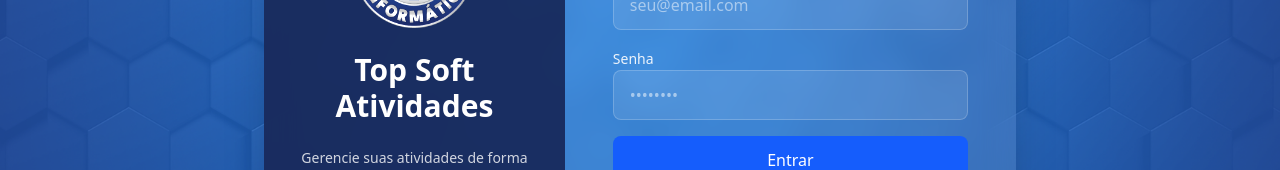
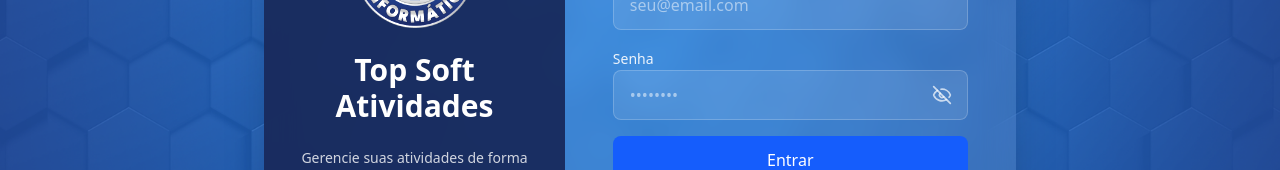
Before and after one commit to M4rcosDEV/whatsbot, a Next.js app in the folder whatsbot/: page /login in a window 1280 px wide. Shown: the part 352-522 px from the top of the page. Built offline with nearby package versions, Linux system fonts and the light colour scheme; no server answers.

Commit message:
`feat: Add password visibility toggle to login page`

```diff
--- a/whatsbot/src/app/(Auth)/login/page.tsx
+++ b/whatsbot/src/app/(Auth)/login/page.tsx
@@ -7,13 +7,17 @@
 import Image from 'next/image';
 import LoginLayout from '../layout';
 import CircularProgress from '@mui/material/CircularProgress';
+import { Eye, EyeClosed, EyeOff } from 'lucide-react';
+import { log } from '@/lib/log';
 
 export default function LoginPage() {
   const [email, setEmail] = useState('');
   const [senha, setSenha] = useState('');
   const [erro, setErro] = useState('');
   const router = useRouter();
-  const [loading, setLoading]= useState(false);
+  const [loading, setLoading] = useState(false);
+  const [showSenha, setShowSenha] = useState(false);
+
 
   const handleLogin = async (e: React.FormEvent<HTMLFormElement>) => {
     e.preventDefault();
@@ -40,6 +44,13 @@
     }
 
   };
+
+  const handleMouseDown = () => {
+    setShowSenha(true);
+    log('aqui')
+  }
+  const handleMouseUp = () => setShowSenha(false);
+  const handleMouseLeave = () => setShowSenha(false);
 
   return (
     <div className="min-h-screen flex items-center justify-center bg-gradient-to-br p-4">
@@ -101,17 +112,28 @@
                   <label htmlFor="senha" className="text-white/90 text-sm font-medium">
                     Senha
                   </label>
+                  <div className="relative">
                     <input
                       id="senha"
-                    type="password"
+                      type={showSenha ? 'text' : 'password'}
                       placeholder="••••••••"
-                    className="w-full bg-white/10 border border-white/20 text-white px-4 py-3 rounded-lg focus:outline-none focus:ring-2 focus:ring-blue-500 transition"
+                      className="w-full bg-white/10 border border-white/20 text-white px-4 py-3 pr-12 rounded-lg focus:outline-none focus:ring-2 focus:ring-blue-500 transition"
                       value={senha}
                       onChange={(e) => setSenha(e.target.value)}
                       required
                     />
+                    <button
+                        type="button"
+                        onMouseDown={handleMouseDown}
+                        onMouseUp={handleMouseUp}
+                        onMouseLeave={handleMouseLeave}
+                        className="absolute top-1/2 cursor-pointer right-4 -translate-y-1/2 text-white/70 hover:text-white"
+                      >
+                        {showSenha ? <Eye size={20} /> : <EyeOff size={20} />}
+                        {/* showSenha ? <Eye size={20} /> : <EyeClosed size={20} */}
+                      </button>
                   </div>
-
+                </div>
                 <button
                   type="submit"
                   className="w-full bg-blue-600 text-white py-3 rounded-lg hover:bg-blue-700 focus:outline-none focus:ring-2 focus:ring-blue-500 focus:ring-offset-2 focus:ring-offset-blue-900 transition font-medium"
```
Lines whose indentation alone changed are shown as unchanged.
